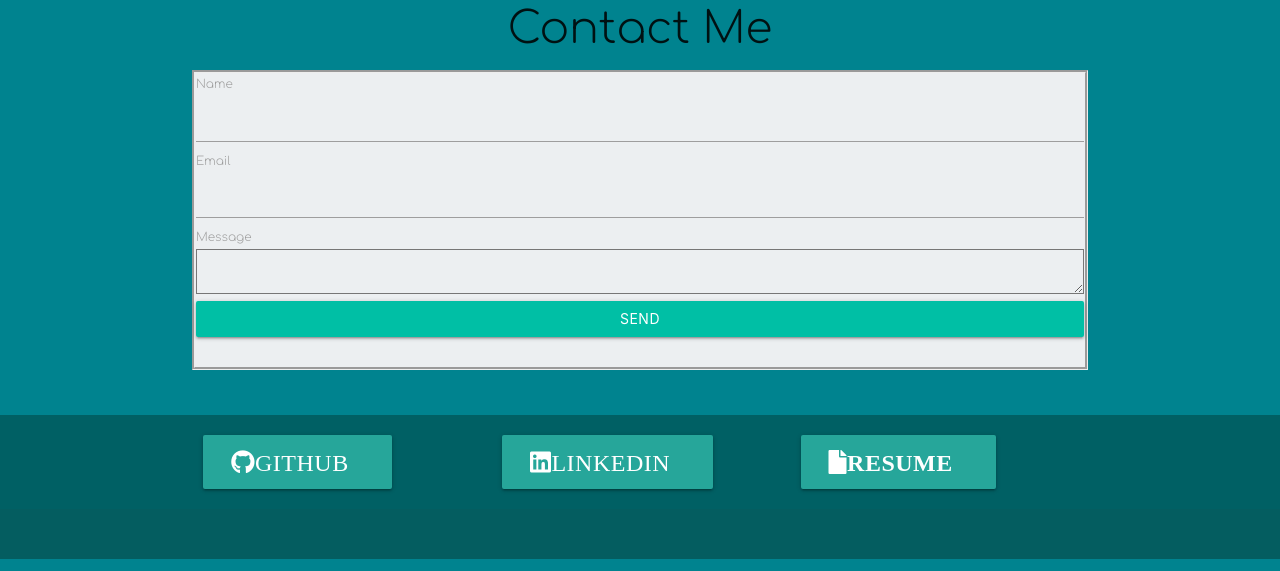
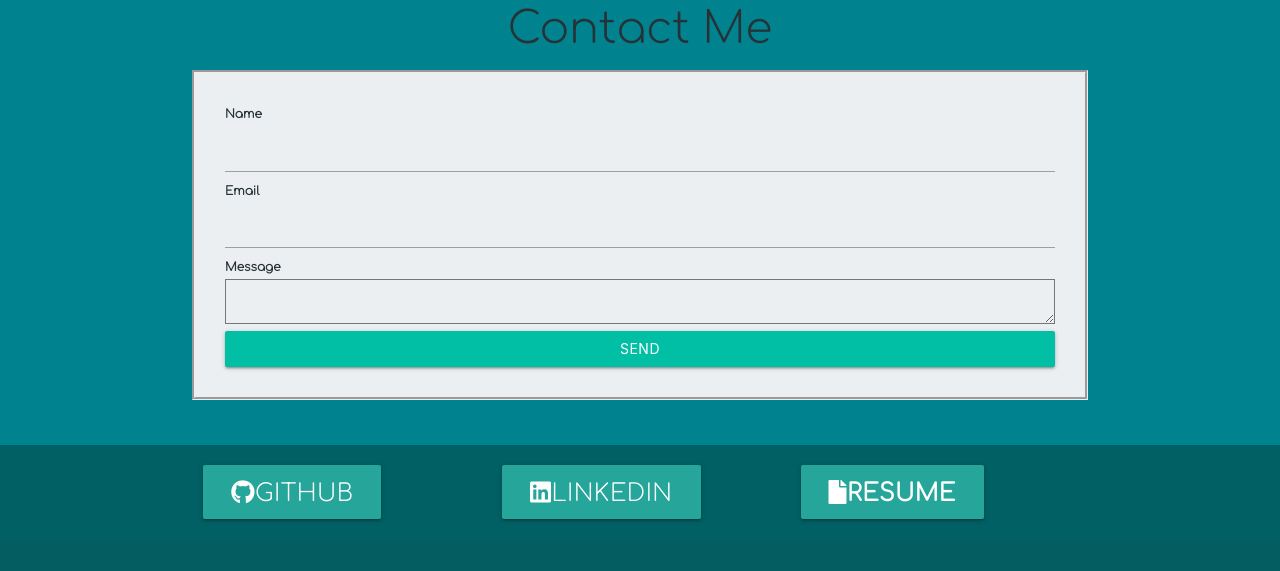
Before and after one commit to regularvanessaperson/vanessa-portfolio-react-final, a React (Create React App) app: page / in a window 1280 px wide. Shown: the part 2609-3180 px from the top of the page. Built offline with nearby package versions, Linux system fonts and the light colour scheme.

Commit message:
contact form working

```diff
--- a/public/index.html
+++ b/public/index.html
@@ -12,7 +12,7 @@
   <meta name="viewport" content="width=device-width, initial-scale=1.0" />
   <meta name="viewport" content="width=device-width, initial-scale=1" />
   <meta name="theme-color" content="#000000" />
-  <meta name="description" content="Web site created using create-react-app" />
+  <meta name="description" content="Portfolio for Vanessa Avila" />
   <link rel="apple-touch-icon" href="%PUBLIC_URL%/logo192.png" />
   <link rel="preconnect" href="https://fonts.gstatic.com">
   <link href="https://fonts.googleapis.com/css2?family=Comfortaa:wght@300&family=Roboto&display=swap" rel="stylesheet">
--- a/src/components/Contact.js
+++ b/src/components/Contact.js
@@ -9,12 +9,13 @@ const Contact = () => {
       const sendEmail =(e)=> {
         e.preventDefault();
 
-        emailjs.sendForm('YOUR_SERVICE_ID', 'YOUR_TEMPLATE_ID', e.target, 'YOUR_USER_ID')
+        emailjs.sendForm('service_rjcqkrf', 'portfolio_template', e.target, 'user_2pwo1A8WhLsoz3joTbUaF')
           .then((result) => {
               console.log(result.text);
           }, (error) => {
               console.log(error.text);
           });
+          e.target.reset()
       }
 
       return (
@@ -23,12 +24,12 @@ const Contact = () => {
         <form className="contact-form text-white" onSubmit={sendEmail}>
           <input className="contact-input" type="hidden" name="contact_number" />
           <label className="contact-label">Name</label>
-          <input type="text" name="user_name" />
+          <input type="text" name="from_name" />
           <label className="contact-label">Email</label>
-          <input className="contact-input"type="email" name="user_email" />
+          <input className="contact-input"type="email" name="from_email" />
           <label className="contact-label">Message</label>
           <textarea name="message" />
-          <input type="submit" value="Send" className="send-button contact-input btn"/>
+          <input className="send-button contact-input btn" type="submit" value="Send" />
         </form>
         </div>
       );
--- a/src/components/common/Button.js
+++ b/src/components/common/Button.js
@@ -4,11 +4,11 @@ const Button = (props) => {
     let passingProps = props.label
 
     if(passingProps === "linkedin"){
-         passingProps = <i class="fab fa-linkedin fa-sm left">LinkedIn</i>
+         passingProps = <i className="fab fa-linkedin fa-sm"><a href={props.href}>{passingProps}</a></i>
     }else if(passingProps === "github") {
-         passingProps = <i class="fab fa-github fa-sm left">Github</i>
+         passingProps = <i className="fab fa-github fa-sm"><a href={props.href}>{passingProps}</a></i>
     }else if(passingProps === "resume"){
-         passingProps = <i class="fas fa-file fa-sm left">Resume</i>
+         passingProps = <i className="fas fa-file fa-sm"><a href={props.href}>{passingProps}</a></i>
     }
 
     // <Button className="btn btn-primary" type="button" label="Edit" handleClick={editPost} />
--- a/src/components/common/Layout.js
+++ b/src/components/common/Layout.js
@@ -21,7 +21,7 @@ const Layout = (props) => {
     return child
   }
   )
-  console.log(page)
+  // console.log(page)
   return (
     <div>
       <div className="navbar-fixed relative ">
@@ -62,17 +62,17 @@ const Layout = (props) => {
     <div >
       <footer className="page-footer cyan darken-4 ">
         <div className="container ">
-          <div className="row">
-            <div className="col s4 center">
-              <Button className="waves-effect waves-light btn-flat flow-text hide-on-med-and-up show-on-small" type="button" label="github" href="https://github.com/regularvanessaperson" />
+          <div className="row space-between">
+            <div className="col s4 ">
+              <Button className="waves-effect waves-light btn btn-flat flow-text hide-on-med-and-up show-on-small" type="button" label="github" href="https://github.com/regularvanessaperson" />
               <Button className="waves-effect waves-light btn btn-large hide-on-small-only show-on-medium-and-up" type="button" label="github" href="https://github.com/regularvanessaperson" />
             </div>
-            <div className="col s4 center ">
-              <Button className="waves-effect waves-light btn-flat flow-text hide-on-med-and-up show-on-small" type="button" label="linkedin" href="https://www.linkedin.com/in/vanessa-avila-52abb452/" />
+            <div className="col s4  ">
+              <Button className="waves-effect waves-light btn btn-flat flow-text hide-on-med-and-up show-on-small" type="button" label="linkedin" href="https://www.linkedin.com/in/vanessa-avila-52abb452/" />
               <Button className="waves-effect waves-light btn btn-large hide-on-small-only show-on-medium-and-up" type="button" label="linkedin" href="https://www.linkedin.com/in/vanessa-avila-52abb452/" />
             </div>
-            <div className="col s4 center ">
-              <Button className="waves-effect waves-light btn-flat flow-text  hide-on-med-and-up show-on-small" type="button" label="resume" href="https://docs.google.com/document/d/1agdc6V1LmXXHeiUJp-tYgvwhwhbUgl2z8beXvRbZn5s/edit?usp=sharing" />
+            <div className="col s4  ">
+              <Button className="waves-effect waves-light btn btn-flat flow-text  hide-on-med-and-up show-on-small" type="button" label="resume" href="https://docs.google.com/document/d/1agdc6V1LmXXHeiUJp-tYgvwhwhbUgl2z8beXvRbZn5s/edit?usp=sharing" />
               <Button className="waves-effect waves-light btn btn-large hide-on-small-only show-on-medium-and-up" type="button" label="resume" href="https://docs.google.com/document/d/1agdc6V1LmXXHeiUJp-tYgvwhwhbUgl2z8beXvRbZn5s/edit?usp=sharing" />
             </div>
           </div>
--- a/src/css/components/Contact.css
+++ b/src/css/components/Contact.css
@@ -3,7 +3,9 @@
     background-color:#eceff1 ;
     padding-bottom: 2rem;
     color: black;
-    padding-inline: 1px;
+    padding-left: 2rem;
+    padding-right: 2rem;
+    padding-top: 2rem;
 }
 
 .contact-div {
@@ -16,6 +18,7 @@
 }
 
 
-.contact-input .contact-label {
-    width: 90%;
+.contact-label, .contact-form{
+  font-weight: bolder;
+  color: #263238  ;
 }
--- a/src/css/components/Home.css
+++ b/src/css/components/Home.css
@@ -5,6 +5,8 @@ body {
     display: flex;
     min-height: 100vh;
     flex-direction: column;
+    font-weight: bolder;
+  color: #263238  ;
 
   }
 
@@ -16,7 +18,7 @@ body {
     /* margin: 0 1rem 1rem 1rem; */
   /* }  */
 
-  .btn a{
+  .btn a {
     color: white;
     font-family: 'Comfortaa', cursive;
    }
--- a/src/css/index.css
+++ b/src/css/index.css
@@ -1,5 +1,5 @@
 body {
-  margin: 0;
+  margin: 0 auto;
   /* font-family: -apple-system, BlinkMacSystemFont, "Segoe UI", "Roboto", "Oxygen",
     "Ubuntu", "Cantarell", "Fira Sans", "Droid Sans", "Helvetica Neue",
     sans-serif; */
```
